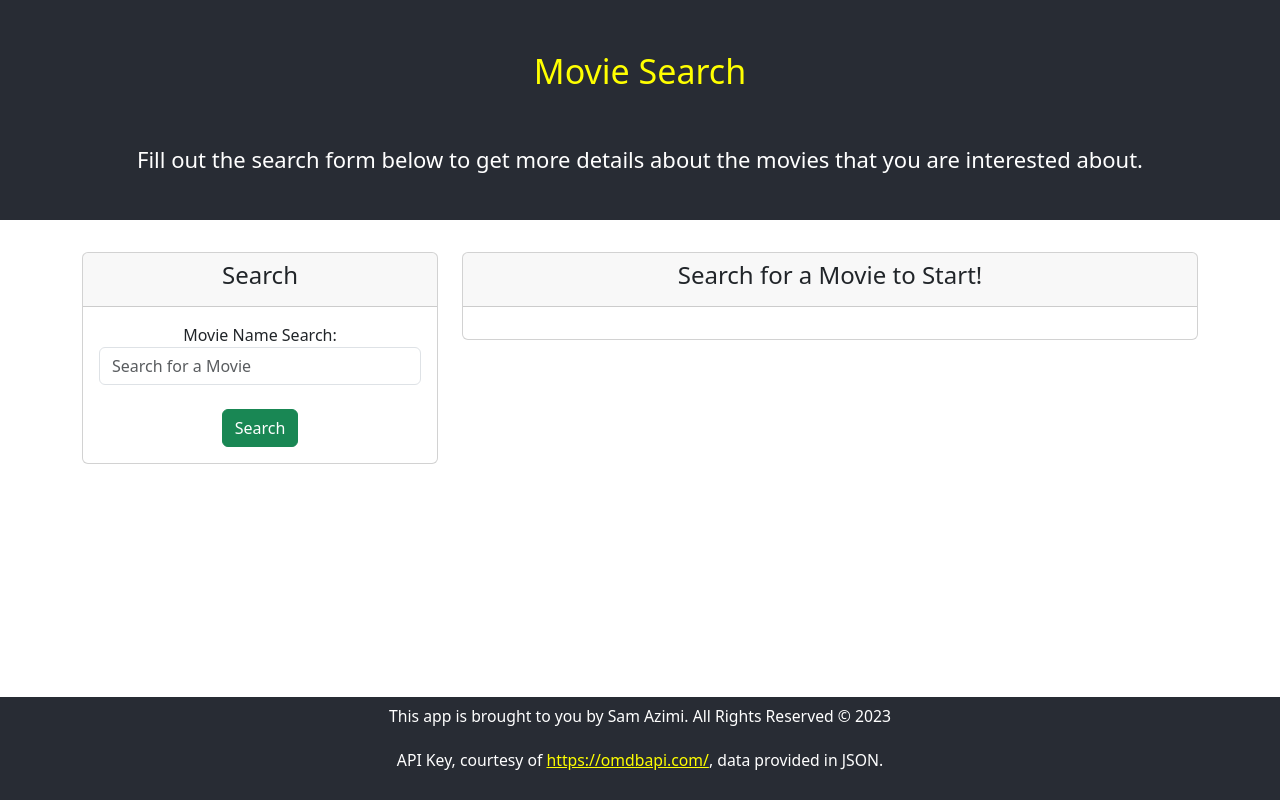
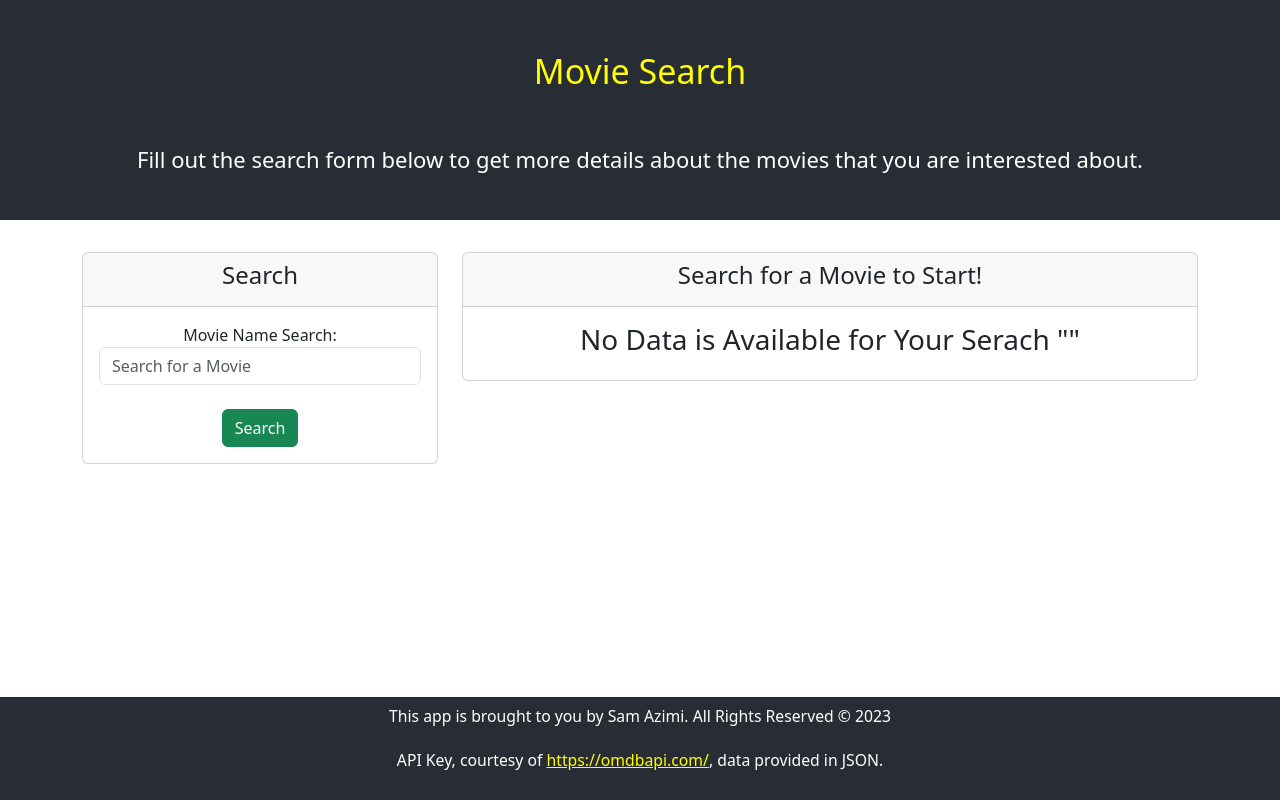
Before and after one commit to dinozio-design/movie-info-api, a React (Create React App) app: page / in a window 1280 px wide. Built offline with nearby package versions, Linux system fonts and the light colour scheme; no server answers.

Commit message:
successfull completion of tasks and hand need to tweak the style for larger screen

```diff
--- a/src/components/GuiContainer.jsx
+++ b/src/components/GuiContainer.jsx
@@ -29,7 +29,7 @@ export default function GuiContainer() {
     // only renders when search changes
     useEffect(() => {
         movieSearch(search);
-    }, [search]);
+    }, []);
 
     // inputChange handler
     const handleInputChange = (event) => {
@@ -56,7 +56,18 @@ export default function GuiContainer() {
                 </Column>
                 <Column size="md-8">
                     <Card heading={Title || "Search for a Movie to Start!"}>
-                        {Title}
+                        {Title ? (
+                            <MovieInfo
+                                title={Title}
+                                src={Poster}
+                                director={Director}
+                                genre={Genre}
+                                released={Released}
+                            />
+                        ) : (
+                            <h3>No Data is Available for Your Serach "{search}" </h3>
+                        )
+                    }
                     </Card>
                 </Column>
             </Row>
--- a/src/components/MovieInfo.jsx
+++ b/src/components/MovieInfo.jsx
@@ -13,5 +13,5 @@ export default function MovieInfo(props){
             <h3>Genre: {props.genre}</h3>
             <h3>Released: {props.released}</h3>
         </div>
-    )
+    );
 };
--- a/src/utils/API.js
+++ b/src/utils/API.js
@@ -2,7 +2,7 @@ import axios from "axios";
 
 const search = async (query) => {
     return (
-        axios.get(`http://www.omdbapi.com/?apikey=trilogy&t=${query}&rating=pg`)
+        axios.get(`http://www.omdbapi.com/?apikey=d7cb3875&t=${query}`)
     );
 };
 
```
